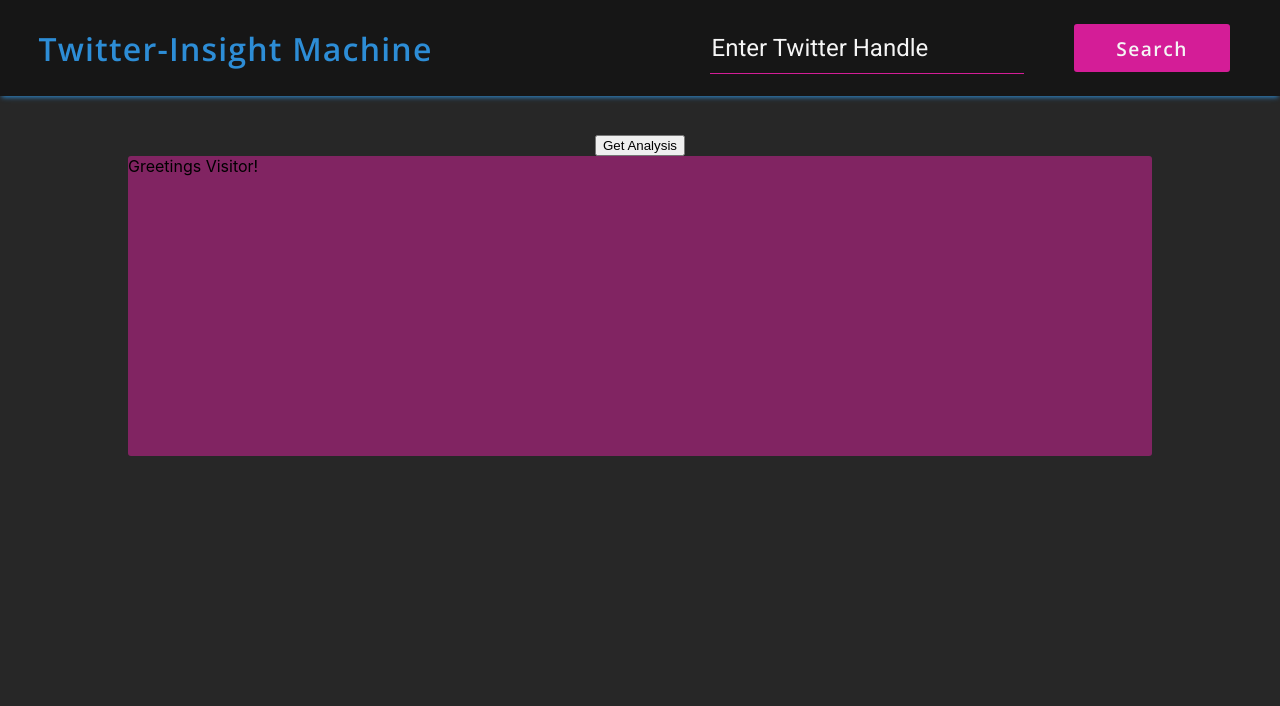
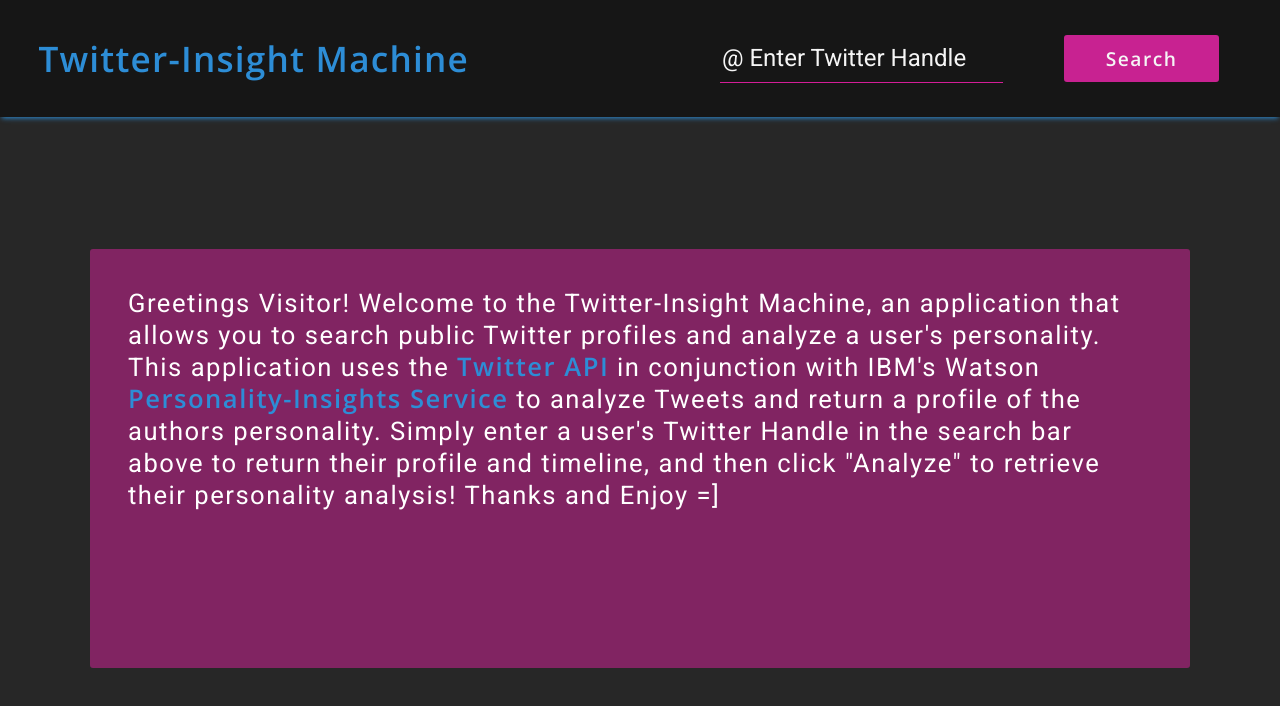
Before and after one commit to ejolsen/twitter_insight, a React (Create React App) app: page / in a window 1280 px wide. Shown: the top 706 px of the page. Built offline with nearby package versions, Linux system fonts and the light colour scheme; what redux-promise-middleware would draw is missing.

Commit message:
Some CSS and component adjustments

```diff
--- a/src/App.css
+++ b/src/App.css
@@ -16,10 +16,9 @@
     justify-content: space-between;
     align-items: center;
     width: 100%;
-    height: 12%;
+    height: 15%;
     background-color: rgb(22, 22, 22);
     box-shadow: 0 3px 5px -2px rgb(45, 141, 214);
-    margin-bottom: 3%;
 }
 
 .header-title {
@@ -28,7 +27,7 @@
     display: flex;
     align-items: center;
     color: rgb(45, 141, 214);
-    font-size: 200%;
+    font-size: 220%;
     width: 50%;
     height: 100%;
     padding-left: 3%;
@@ -44,8 +43,8 @@
 
 .TwitInput-main {
     font-family: 'Roboto', sans-serif;
-    height: 50%;
-    width: 50%;
+    height: 40%;
+    width: 45%;
     font-size: 150%;
     color: white;
     background-color: rgb(22, 22, 22);
@@ -96,33 +95,53 @@
 .TweetsButton {
     font-family: 'Open Sans', sans-serif;
     letter-spacing: 1.5px;
-    background-color: #d41d97;
+    background-color: #c82291;
     outline: none;
     width: 25%;
-    height: 50%;
+    height: 40%;
     border: none;
     border-radius: 3px;
     color: rgb(245, 245, 245);
     font-size: 120%;
+}
 
+.app-body {
+    height: 88%;
+    width: 100%;
+    display: flex;
+    flex-direction: column;
+    justify-content: center;
+    align-items: center;
 }
 
 .twitter-profile-component {
+    display: flex;
+    justify-content: flex-start;
     background-color: #dd219e7e;
     width: 80%;
-    height: 300px;
-    margin-bottom: 100px;
+    height: 70%;
     border: none;
     border-radius: 3px;
 }
 
 .app-info {
+    display: flex;
+    justify-content: center;
+    align-items: flex-start;
     background-color: #dd219e7e;
     width: 80%;
-    height: 300px;
-    margin-bottom: 100px;
+    height: 50%;
     border: none;
     border-radius: 3px;
+    padding: 3%;
+}
+
+.app-info-description {
+    color: white;
+    font-family: 'Roboto', sans-serif;
+    font-size: 160%;
+    line-height: 125%;
+    letter-spacing: 1.5px;
 }
 
 .app-tweets {
@@ -134,3 +153,15 @@
     border-left: white 1px solid;
     font-size: 18px;
 }
+
+.personality-insights-link {
+    font-family: 'Open Sans', sans-serif;
+    text-decoration: none;
+    color: rgb(45, 141, 214);
+}
+
+.twitter-api-link{
+    font-family: 'Open Sans', sans-serif;
+    text-decoration: none;
+    color: rgb(45, 141, 214);
+}
--- a/src/App.js
+++ b/src/App.js
@@ -87,15 +87,17 @@
     });
 
     return (
-      <div className="App">
-      <Header/>
-        <div>
-          {/* <TwitHandleInput inputValue={this.state.input} handleInput={this.twitHandleInput}/> */}
-          {/* <TweetsButton tweetSearch={this.twitHandleSearch} twitScreenName={this.state.twitHandle}/> */}
+      <div className='App'>
+        <Header/>
+        {/* <div>
+          <TwitHandleInput inputValue={this.state.input} handleInput={this.twitHandleInput}/>
+          <TweetsButton tweetSearch={this.twitHandleSearch} twitScreenName={this.state.twitHandle}/>
           <AnalysisButton analysisReq={this.getAnalysis}/>
+        </div> */}
+        <div className='app-body'>
+          {this.props.userTweetData[0] ? <TwitterProfile/> : <AppInfo/>}
         </div>
-        {this.props.userTweetData[0] ? <TwitterProfile/> : <AppInfo/>}
-        {timeline_tweets}
+        {/* {timeline_tweets} */}
       </div>
     );
   };
--- a/src/Components/AppInfo/AppInfo.js
+++ b/src/Components/AppInfo/AppInfo.js
@@ -1,13 +1,16 @@
 import React, { Component } from 'react';
 
-class TwitHandleInput extends Component {
+class AppInfo extends Component {
     render() {
         return (
             <div className='app-info'>
-                <div>Greetings Visitor!</div>
+                <div className='app-info-description'>
+                    Greetings Visitor!
+                    Welcome to the Twitter-Insight Machine, an application that allows you to search public Twitter profiles and analyze a user's personality. This application uses the <a className='twitter-api-link' href='https://developer.twitter.com/en/docs.html' target='_blank'>Twitter API</a> in conjunction with IBM's Watson <a className='personality-insights-link' href='https://console.bluemix.net/docs/services/personality-insights/getting-started.html#gettingStarted' target='_blank'>Personality-Insights Service</a> to analyze Tweets and return a profile of the authors personality. Simply enter a user's Twitter Handle in the search bar above to return their profile and timeline, and then click "Analyze" to retrieve their personality analysis! Thanks and Enjoy =]
+                </div>
             </div>
         );
     };
 };
 
-export default TwitHandleInput
+export default AppInfo
--- a/src/Components/Inputs/TwitHandleInput.js
+++ b/src/Components/Inputs/TwitHandleInput.js
@@ -15,7 +15,7 @@
             <input
                 type='text'
                 className='TwitInput-main'
-                placeholder='Enter Twitter Handle'
+                placeholder='@ Enter Twitter Handle'
                 value={this.props.inputValue}
                 onChange={this.handleLocalInputChange}
             />
```
